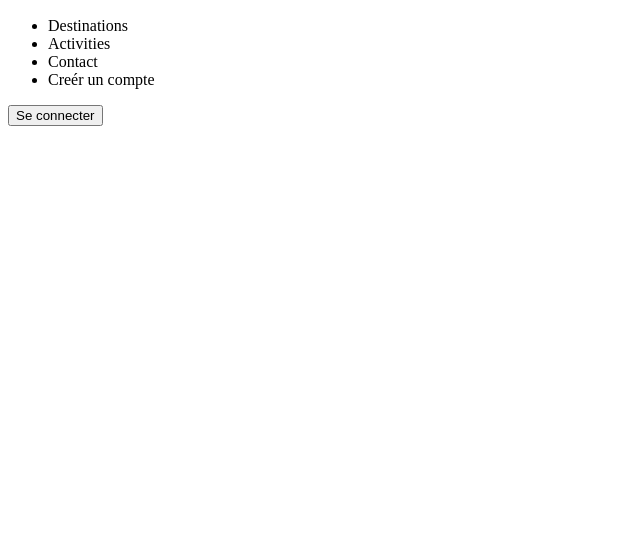
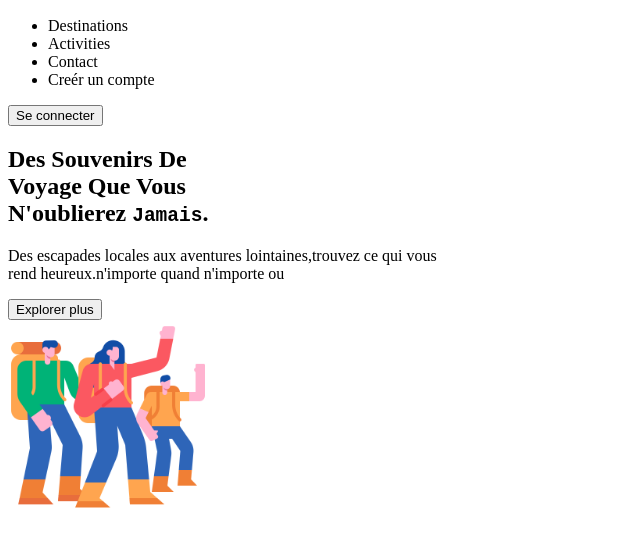
Before and after one commit to krrsalmane/sprint-2-brief-1, a plain HTML site: page index.html in a window 1280 px wide. Shown: the part 39-586 px from the top of the page, without its empty margins (0-640 px from the left). Drawn offline with Linux system fonts and the light colour scheme.

Commit message:
first section

```diff
--- a/index.html
+++ b/index.html
@@ -22,7 +22,23 @@
     </ul>
     <button class = "bt1">Se connecter</button>
   </nav>
+  <section class="first">
+    <div>
+      <h1> Des Souvenirs De<br>
+        Voyage Que Vous<br>
+        N'oublierez <samp id="Jamais">Jamais</samp>.
+      </h1>
+      <p> Des escapades locales aux aventures lointaines,trouvez ce qui vous <br>
+        rend heureux.n'importe quand n'importe ou
+      </p>
+      <button class="bt2">Explorer plus</button>
+    </div>
 
+
+    <div>
+      <img src="./image/image1.png" alt="a bunch people waving" height="200">
+    </div>
+</section >
 
 </body>
 
```
